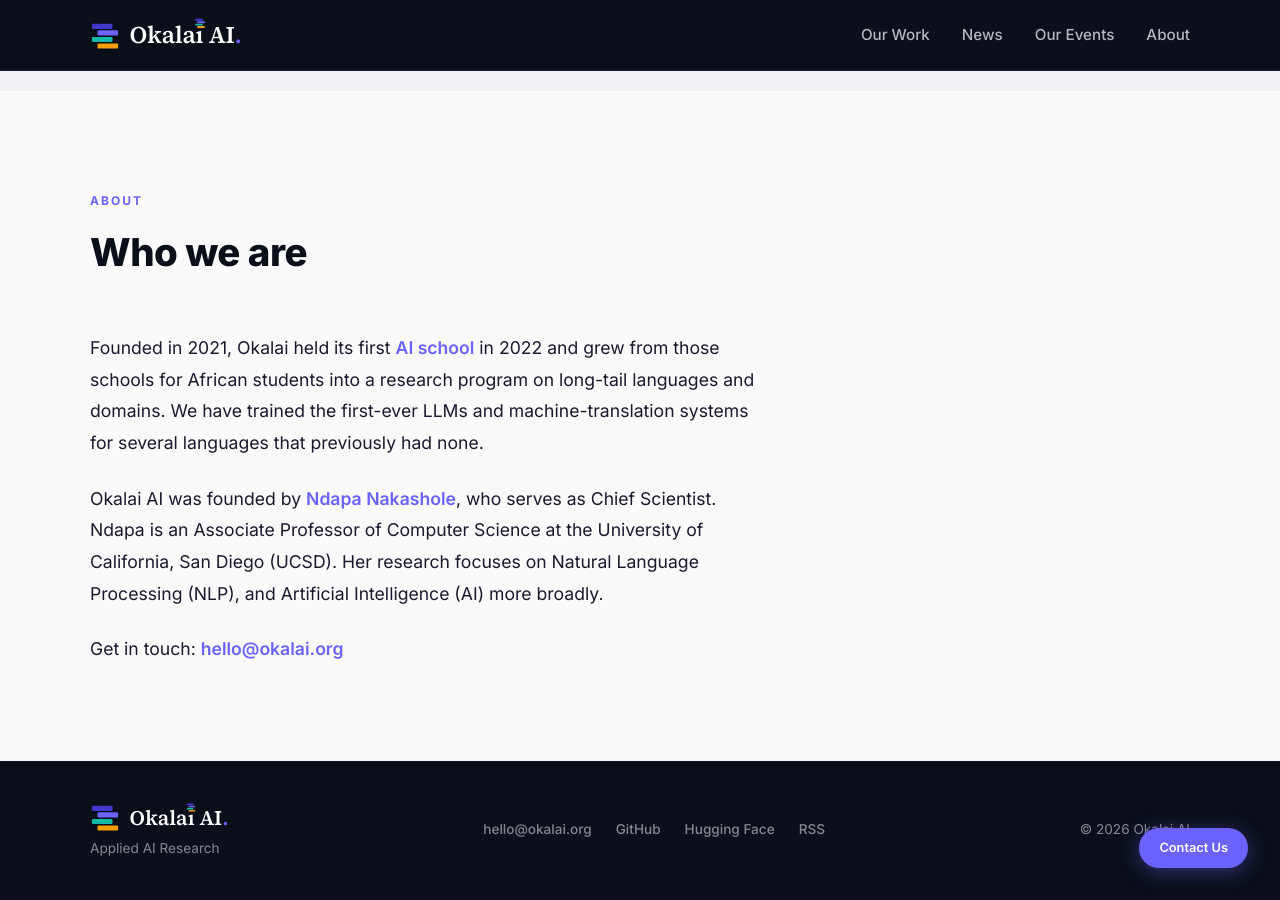
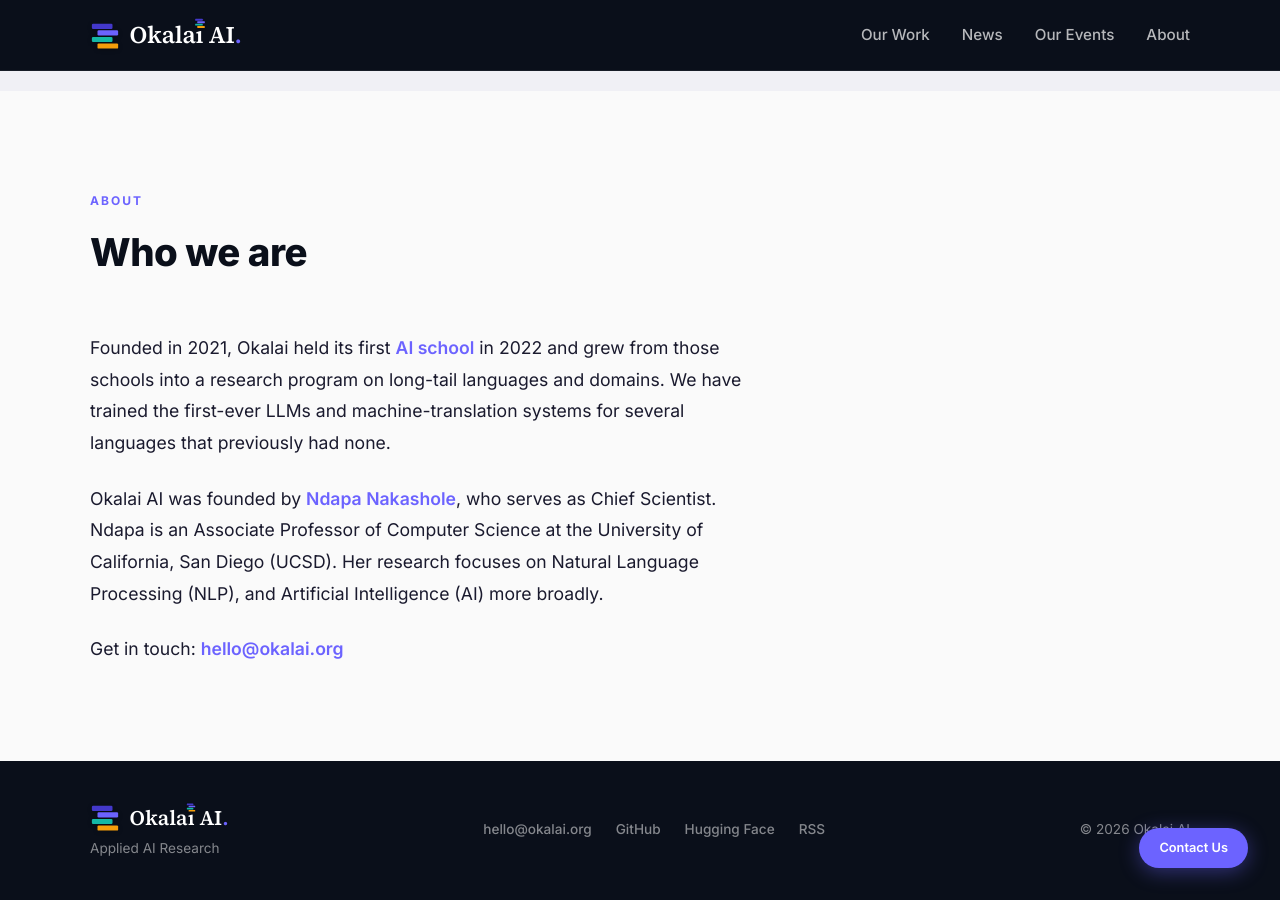
Before and after one commit to okalai-ai/okalai-site, a Jekyll site: the page built from index.md, in a window 1280 px wide and 900 px high, scrolled down 4929 px. Built offline with Jekyll 4.4.1, drawn with Linux system fonts in a browser that asks for light colours.

Commit message:
Add AI Schools section, About founding story, and logo tittle mark

```diff
--- a/index.md
+++ b/index.md
@@ -275,7 +275,7 @@ title: Home
     </div>
     <div data-sr>
       <p style="font-size: 1.1rem; line-height: 1.8; max-width: 680px;">
-        Founded in 2021, Okalai held its first <a href="/schools/" style="color: #6c63ff; font-weight: 600;">AI school</a> in 2022 and grew from those schools for African students into a research program on long-tail languages and domains. We have trained the first-ever LLMs and machine-translation systems for several languages that previously had none.
+        Founded in 2021, Okalai held its first <a href="/schools/" style="color: #6c63ff; font-weight: 600;">AI school</a> in 2022 and grew from those schools into a research program on long-tail languages and domains. We have trained the first-ever LLMs and machine-translation systems for several languages that previously had none.
       </p>
       <p style="font-size: 1.1rem; line-height: 1.8; max-width: 680px; margin-top: 1.5rem;">
         Okalai AI was founded by <a href="https://ndapa.us" target="_blank" rel="noopener" style="color: #6c63ff; font-weight: 600;">Ndapa Nakashole</a>, who serves as Chief Scientist. Ndapa is an Associate Professor of Computer Science at the University of California, San Diego (UCSD). Her research focuses on Natural Language Processing (NLP), and Artificial Intelligence (AI) more broadly.
```
